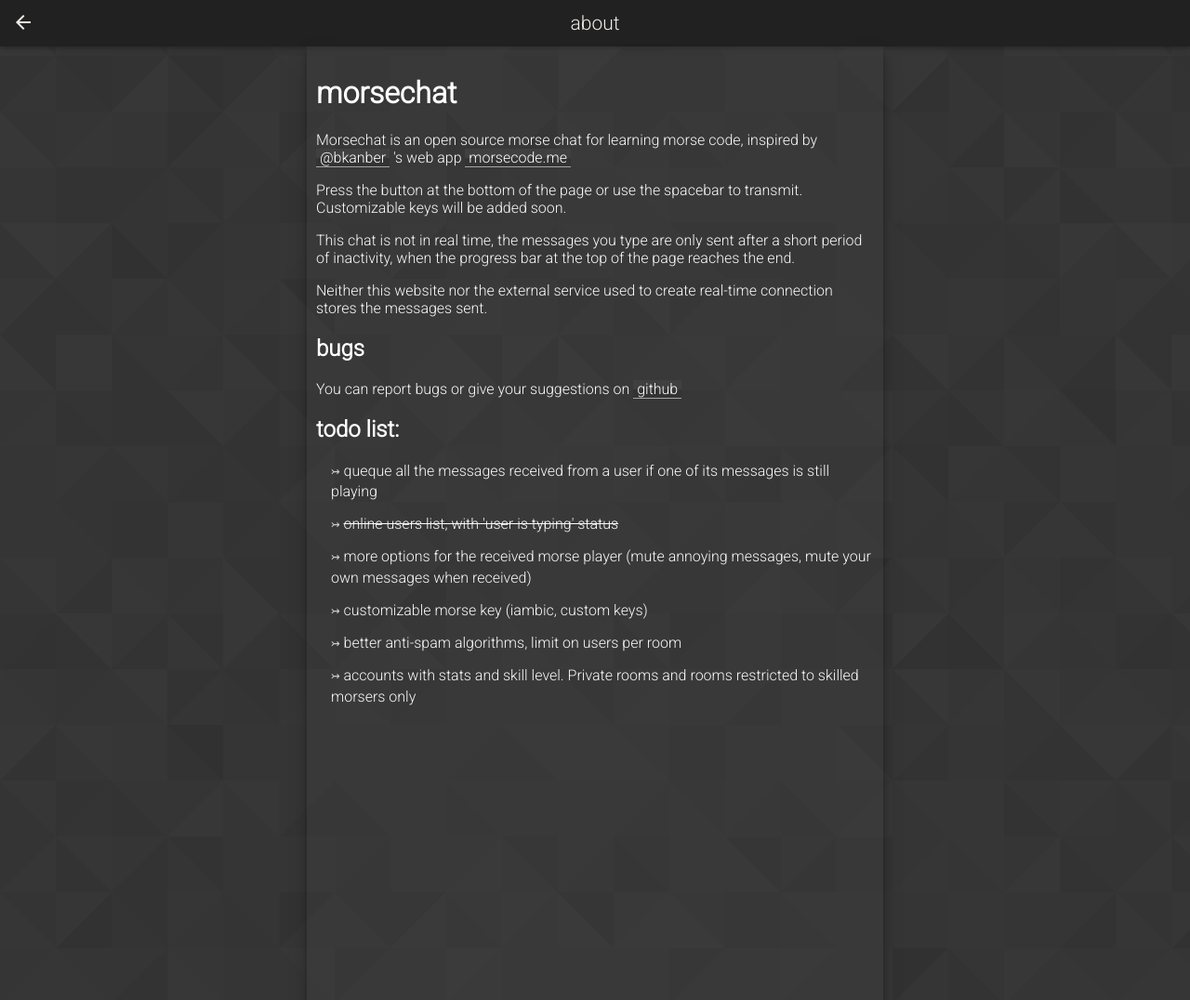
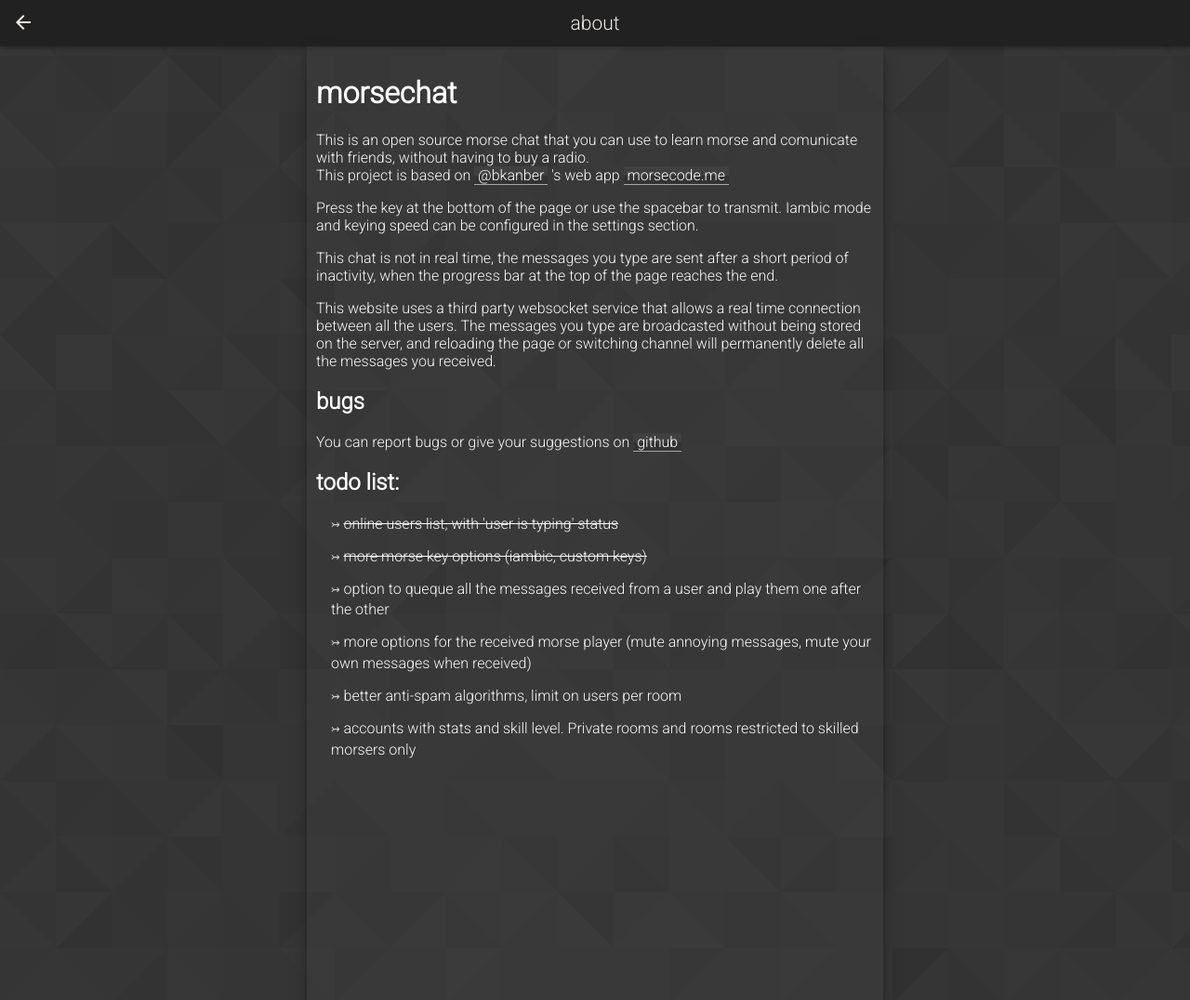
Before and after one commit to robalb/morsechat, a PHP site: page /about.php in a window 1280 px wide. Shown: the whole page at 93% size. Run offline with PHP 8.4, Linux system fonts and the light colour scheme.

Commit message:
changed about.php

```diff
--- a/about.php
+++ b/about.php
@@ -123,12 +123,14 @@ li:before {
 
 	<div class="block1">
 		<h1>morsechat</h1>
-		<p>Morsechat is an open source morse chat for learning morse code, inspired by
+		<p>This is an open source morse chat that you can use to learn morse and comunicate with friends,
+		without having to buy a radio.<br>This project is based on
 		<a href="https://twitter.com/bkanber">&nbsp;@bkanber&nbsp;</a> 's web app <a href="morsecode.me">&nbsp;morsecode.me&nbsp;</a></p>
-		<p>Press the button at the bottom of the page or use the spacebar to transmit. Customizable keys will be added soon.</p>
-		<p>This chat is not in real time, the messages you type are only sent after a short period of inactivity, when
+		<p>Press the key at the bottom of the page or use the spacebar to transmit. Iambic mode and keying speed can be configured in the settings section.</p>
+		<p>This chat is not in real time, the messages you type are sent after a short period of inactivity, when
 		the progress bar at the top of the page reaches the end.</p>
-		<p>Neither this website nor the external service used to create real-time connection stores the messages sent.</p>
+		<p>This website uses a third party websocket service that allows a real time connection between all the users. The messages you type are broadcasted without being stored on the server,
+		and reloading the page or switching channel will permanently delete all the messages you received.</p>
 
 		<!--
 		<h2>what's new</h2>
@@ -143,10 +145,10 @@ li:before {
 
 		<h2>todo list:</h2>
 		<ul>
-			<li>queque all the messages received from a user if one of its messages is still playing</li>
 			<li><strike>online users list, with 'user is typing' status</strike></li>
+			<li><strike>more morse key options (iambic, custom keys)</strike></li>
+			<li>option to queque all the messages received from a user and play them one after the other</li>
 			<li>more options for the received morse player (mute annoying messages, mute your own messages when received)</li>
-			<li>customizable morse key (iambic, custom keys)</li>
 			<li>better anti-spam algorithms, limit on users per room</li>
 			<li>accounts with stats and skill level. Private rooms and rooms restricted to skilled morsers only</h1>
 
```
